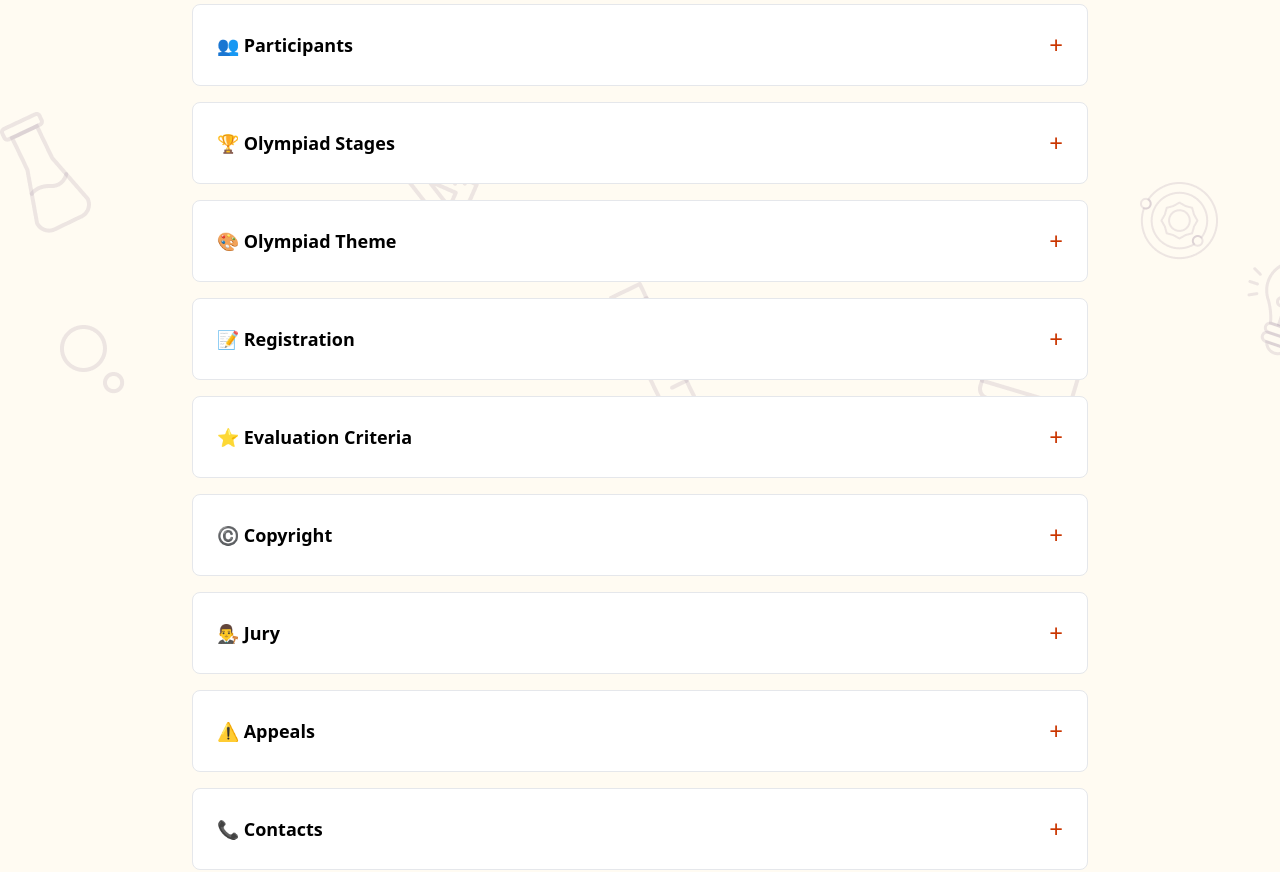
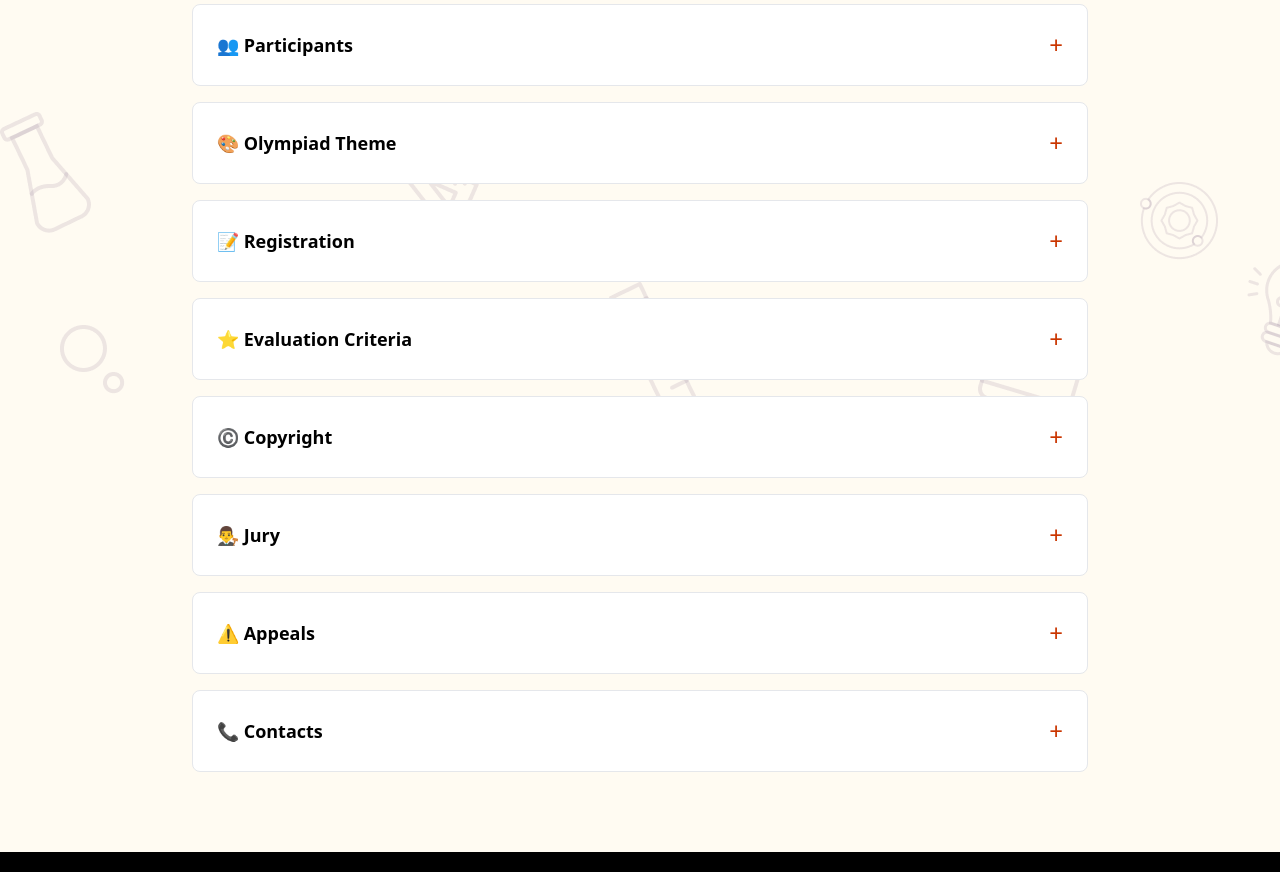
Before and after one commit to VladNaboka/olympiad_tiger_site, a Next.js app: page /rules in a window 1280 px wide. Shown: the part 1260-2132 px from the top of the page. Built offline with nearby package versions, Linux system fonts and the light colour scheme.

Commit message:
Deleted Olympiad stages

```diff
--- a/src/app/rules/page.js
+++ b/src/app/rules/page.js
@@ -44,24 +44,6 @@ Age categories:
 • Category III — 14–17 years
 
 Participation is possible individually or through schools, studios, and clubs.`
-  },
-  {
-    id: 5,
-    title: "🏆 Olympiad Stages",
-    content: `1. Olympiad Structure and Stages
-The "ART" Olympiad is conducted in two stages:
-• Stage 1 — Preliminary Round (Online format): remote submission and expert evaluation of portfolios/contest entries.
-• Stage 2 — Final Round (In-person format): a week-long art camp hosted in [Specify country/location, if static, or write "the host country of the current season's Finals"] with the final announcement of the winners.
-
-2. Preliminary (Online) Round Procedure
-• Application Submission: Participants register on the official Olympiad website and upload their creative work via their personal account in accordance with the technical requirements (file formats, sizes, etc.).
-• Expert Commission Evaluation: The Evaluation Commission (Jury) conducts a "blind" or multi-stage online review of the submitted entries based on approved criteria (creativity, technique, composition).
-• Publication of Results: Based on the results of the Preliminary Round, a shortlist of Finalists who scored the highest points is formed. The list will be published on the website on [Date], and the selected participants will receive official invitations to the Finals.
-
-3. Final Round (Art Camp) Procedure
-• Format: The Olympiad Finals are held as an in-person, week-long art intensive (camp) in [Country].
-• Camp Program: Throughout the week, Finalists complete final competition tasks, attend masterclasses from leading industry experts, and work on their final projects.
-• Determining the Winners: Final projects are evaluated directly during the camp. The announcement of winners and runners-up, along with the official award ceremony, takes place on the final day of the art camp.`
   },
   {
     id: 6,
```
